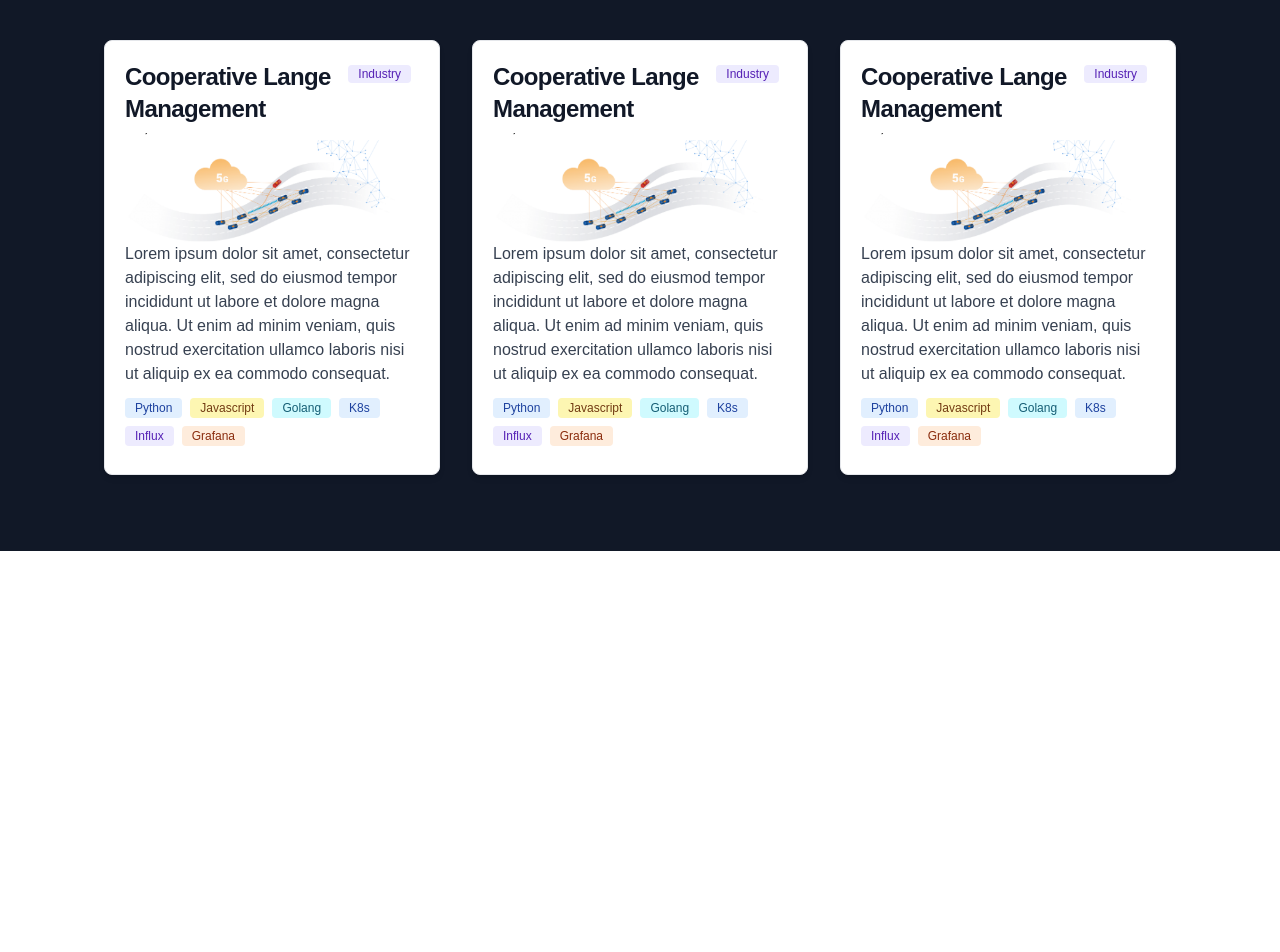
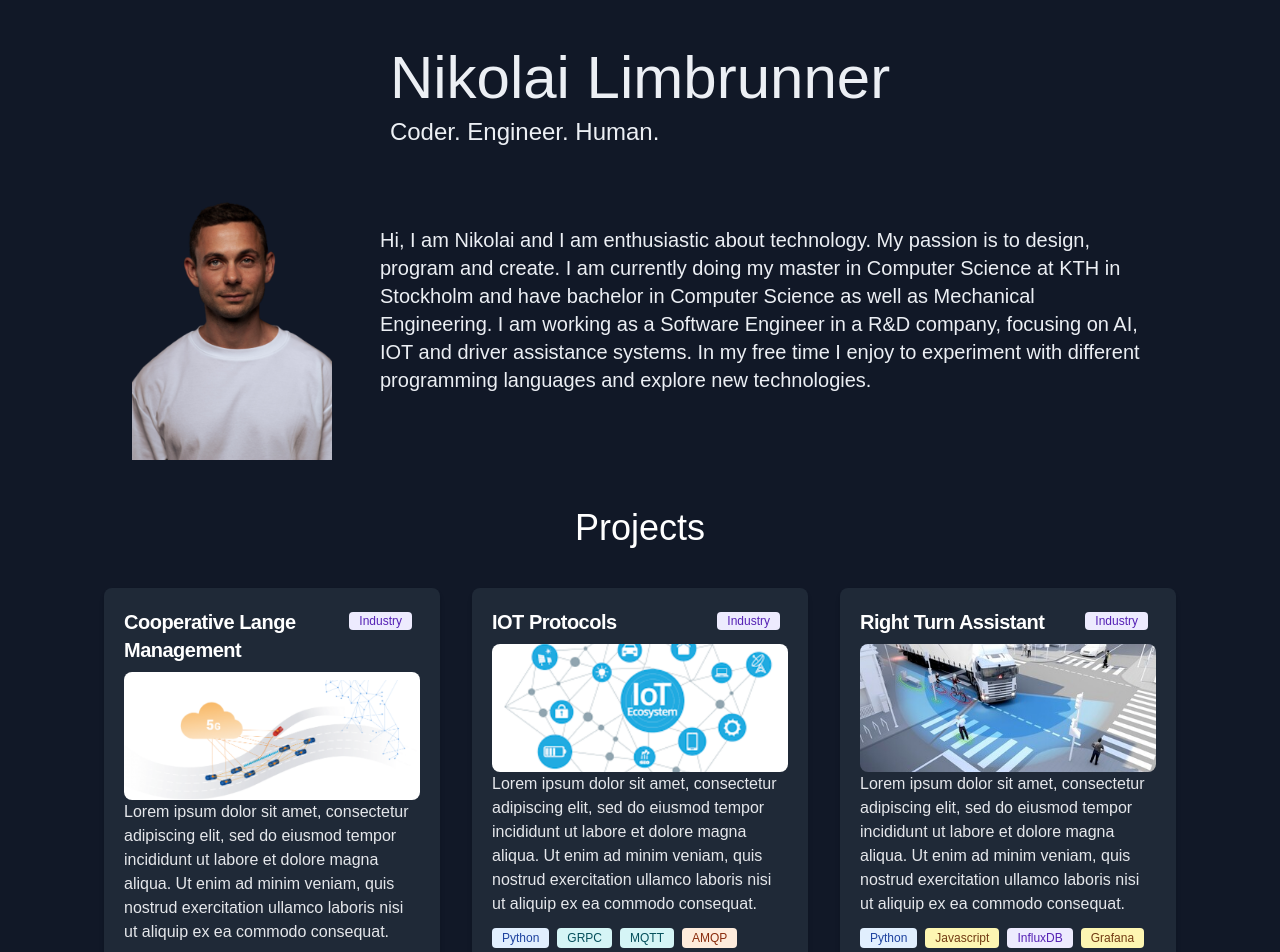
Before and after one commit to nikolim/nikolim.github.io, a JavaScript app: page / in a window 1280 px wide. Shown: the top 952 px of the page. Before the commit the page ends 800 px from the top, so only its background shows below. Built offline with nearby package versions, Linux system fonts and the light colour scheme; the HTML template or start-up script is replaced by a standard one.

Commit message:
Improved about me

```diff
--- a/src/App.js
+++ b/src/App.js
@@ -7,8 +7,8 @@ import Projects from "./Components/projects";
 export default function App() {
   return (
           <div className="bg-gray-900">
-              {/*<Header />*/}
-              {/*<About />*/}
+              <Header />
+              <About />
               <Projects />
               {/*<Experience />*/}
               {/*<Education />*/}
--- a/src/Components/about.js
+++ b/src/Components/about.js
@@ -1,10 +1,13 @@
+import profile from "../Assets/profile.png";
+
 const About = function () {
     return (
-    <div className="flex justify-center h-2/6 ">
-      <div className="p-12 default-text text-4xl flex items-center">
-        About me
+        <div className="flex flex-wrap justify-center gap-x-12 gap-y-6 p-3">
+            <div className={"object-fit max-w-[200px]"}>
+                <img src={profile} alt=""/>
             </div>
-      <div className="p-12 default-text text-2xl max-w-4xl">
+            <div className="flex">
+                <div className="default-text m-auto text-xl max-w-3xl">
                     Hi, I am Nikolai and I am enthusiastic about technology. My passion is
                     to design, program and create. I am currently doing my master in
                     Computer Science at KTH in Stockholm and have bachelor in Computer
@@ -14,6 +17,7 @@ const About = function () {
                     programming languages and explore new technologies.
                 </div>
             </div>
+        </div>
     );
 };
 
--- a/src/Components/experience.js
+++ b/src/Components/experience.js
@@ -2,17 +2,17 @@ import motius from "../Assets/experience/motius.png";
 import vi from "../Assets/experience/vi.png";
 import iav from "../Assets/experience/iav.png";
 
-const Card = function ({ company, position, description, logo }) {
+const Card = function ({company, position, description, logo}) {
     return (
-    <div className="p-16 max-w-xl">
-      <div className="px-5 flex items-center justify-between">
+        <div className="max-w-sm">
+            <div className="flex items-center justify-between">
                 <div>
                     <h4 className="mb-2 text-2xl font-bold text-white">{company}</h4>
                     <h5 className="mb-2 text-xl font-medium text-white">{position}</h5>
                 </div>
-        <img className="m-5 h-24" src={logo} alt="" />
+                <img className="m-5 h-24" src={logo} alt=""/>
             </div>
-      <div className="px-5">
+            <div className="">
                 <p className="mb-3 text-lg text-gray-400">{description}</p>
             </div>
         </div>
@@ -21,7 +21,9 @@ const Card = function ({ company, position, description, logo }) {
 
 const Experience = function () {
     return (
-    <div className="flex h-screen justify-center align-middle pt-32">
+        <div className="flex">
+            <div
+                className="grid grid-cols-1 sm:grid-cols-1 sm:p-4 md:grid-cols-2 md:p-6 lg:grid-cols-3 lg:p-8 xl:grid-cols-3 xl:p-10 gap-8 m-auto max-w-6xl">
                 <div>
                     <div>
                         <Card
@@ -55,6 +57,7 @@ const Experience = function () {
                     />
                 </div>
             </div>
+        </div>
     );
 };
 
--- a/src/Components/header.js
+++ b/src/Components/header.js
@@ -1,9 +1,9 @@
 const Header = function () {
   return (
-    <div className="default-text flex flex-col">
+    <div className="default-text flex flex-col pt-12 px-3">
       <div className="m-auto">
-        <div className="text-8xl">Nikolai Limbrunner</div>
-        <div className="text-3xl">Coder. Engineer. Human.</div>
+        <div className="text-6xl">Nikolai Limbrunner</div>
+        <div className="text-2xl pt-2">Coder. Engineer. Human.</div>
       </div>
     </div>
   );
--- a/src/Components/projects.js
+++ b/src/Components/projects.js
@@ -1,4 +1,9 @@
 import clm from "../Assets/projects/clm.png";
+import iot from "../Assets/projects/iot.png";
+import raa from "../Assets/projects/raa.png";
+import handpan from "../Assets/projects/handpan.png";
+import cabworld from "../Assets/projects/cabworld.png";
+import bragi from "../Assets/projects/bragi.png";
 
 const commonBadgeStyle = "text-xs font-medium mr-2 mb-2 px-2.5 py-0.5 rounded";
 
@@ -27,26 +32,47 @@ const K8sBadge = function () {
     return (<span className={`bg-blue-100 text-blue-800 ${commonBadgeStyle}`}>K8s</span>);
 }
 const InfluxBadge = function () {
-    return (<span className={`bg-purple-100 text-purple-800 ${commonBadgeStyle}`}>Influx</span>);
+    return (<span className={`bg-purple-100 text-purple-800 ${commonBadgeStyle}`}>InfluxDB</span>);
 }
 const GrafanaBadge = function () {
-    return (<span className={`bg-orange-100 text-orange-800 ${commonBadgeStyle}`}>Grafana</span>);
+    return (<span className={`bg-yellow-100 text-yellow-800 ${commonBadgeStyle}`}>Grafana</span>);
+}
+const AMQPBadge = function () {
+    return (<span className={`bg-orange-100 text-orange-800 ${commonBadgeStyle}`}>AMQP</span>);
+}
+const GrpcBadge = function () {
+    return (<span className={`bg-teal-100 text-teal-800 ${commonBadgeStyle}`}>GRPC</span>);
+}
+const MQTTBadge = function () {
+    return (<span className={`bg-teal-100 text-teal-800 ${commonBadgeStyle}`}>MQTT</span>);
+}
+const ReactBadge = function () {
+    return (<span className={`bg-blue-100 text-blue-800 ${commonBadgeStyle}`}>React</span>);
+}
+const FirebaseBadge = function () {
+    return (<span className={`bg-orange-100 text-orange-800 ${commonBadgeStyle}`}>Firebase</span>);
+}
+const TailwindBadge = function () {
+    return (<span className={`bg-cyan-100 text-cyan-800 ${commonBadgeStyle}`}>TailwindCSS</span>);
+}
+const TorchBadge = function () {
+    return (<span className={`bg-rose-100 text-rose-800 ${commonBadgeStyle}`}>PyTorch</span>);
 }
 
 const Card = function ({name, type, img, description, badges}) {
     return (
         <div
-            className="max-w-sm bg-white rounded-lg border border-gray-200 shadow-md dark:bg-gray-800 dark:border-gray-700">
+            className="max-w-sm bg-gray-800 rounded-lg shadow-md transform transition duration-500 hover:scale-105">
             <div className="p-5">
-                <div className="flex">
-                    <h5 className="mb-2 text-2xl font-bold tracking-tight text-gray-900 dark:text-white">
+                <div className="flex justify-between">
+                    <h5 className="mb-2 text-xl font-bold tracking-tight text-white">
                         {name} </h5>
-                    <div>
+                    <div className="">
                         {type()}
                     </div>
                 </div>
-                <img className="rounded-t-lg" src={img} alt=""/>
-                <p className="mb-3 font-normal text-gray-700 dark:text-gray-400">{description}</p>
+                <img className="rounded-lg w-full h-32 object-cover" src={img} alt=""/>
+                <p className="mb-3 font-normal text-gray-200">{description}</p>
                 <div className="flex flex-wrap">
                     {badges.map(badge => badge())}
                 </div>
@@ -56,26 +82,47 @@ const Card = function ({name, type, img, description, badges}) {
 
 const Projects = function () {
     return (
-        <div className="flex pb-9">
+        <div className="flex-col pt-9">
+            <div className="text-center text-white text-4xl">
+                Projects
+            </div>
             <div
                 className="p-4 grid grid-cols-1 sm:grid-cols-1 sm:p-4 md:grid-cols-2 md:p-6 lg:grid-cols-3 lg:p-8 xl:grid-cols-3 xl:p-10 gap-8 m-auto max-w-6xl">
                 <Card name={"Cooperative Lange Management"}
                       type={IndustryBadge}
                       img={clm}
                       description={"Lorem ipsum dolor sit amet, consectetur adipiscing elit, sed do eiusmod tempor incididunt ut labore et dolore magna aliqua. Ut enim ad minim veniam, quis nostrud exercitation ullamco laboris nisi ut aliquip ex ea commodo consequat."}
-                      badges={[PythonBadge, JavascriptBadge, GolangBadge, K8sBadge, InfluxBadge, GrafanaBadge]}
+                      badges={[PythonBadge, JavascriptBadge, GolangBadge, AMQPBadge, K8sBadge, InfluxBadge, GrafanaBadge]}
                 />
-                <Card name={"Cooperative Lange Management"}
+                <Card name={"IOT Protocols"}
                       type={IndustryBadge}
-                      img={clm}
+                      img={iot}
                       description={"Lorem ipsum dolor sit amet, consectetur adipiscing elit, sed do eiusmod tempor incididunt ut labore et dolore magna aliqua. Ut enim ad minim veniam, quis nostrud exercitation ullamco laboris nisi ut aliquip ex ea commodo consequat."}
-                      badges={[PythonBadge, JavascriptBadge, GolangBadge, K8sBadge, InfluxBadge, GrafanaBadge]}
+                      badges={[PythonBadge, GrpcBadge, MQTTBadge, AMQPBadge]}
                 />
-                <Card name={"Cooperative Lange Management"}
+                <Card name={"Right Turn Assistant"}
                       type={IndustryBadge}
-                      img={clm}
+                      img={raa}
                       description={"Lorem ipsum dolor sit amet, consectetur adipiscing elit, sed do eiusmod tempor incididunt ut labore et dolore magna aliqua. Ut enim ad minim veniam, quis nostrud exercitation ullamco laboris nisi ut aliquip ex ea commodo consequat."}
-                      badges={[PythonBadge, JavascriptBadge, GolangBadge, K8sBadge, InfluxBadge, GrafanaBadge]}
+                      badges={[PythonBadge, JavascriptBadge, InfluxBadge, GrafanaBadge]}
+                />
+                <Card name={"Workshop Booking Website"}
+                      type={PrivateBadge}
+                      img={handpan}
+                      description={"Lorem ipsum dolor sit amet, consectetur adipiscing elit, sed do eiusmod tempor incididunt ut labore et dolore magna aliqua. Ut enim ad minim veniam, quis nostrud exercitation ullamco laboris nisi ut aliquip ex ea commodo consequat."}
+                      badges={[JavascriptBadge, ReactBadge, FirebaseBadge, TailwindBadge]}
+                />
+                <Card name={"Music Game Website"}
+                      type={UniversityBadge}
+                      img={bragi}
+                      description={"Lorem ipsum dolor sit amet, consectetur adipiscing elit, sed do eiusmod tempor incididunt ut labore et dolore magna aliqua. Ut enim ad minim veniam, quis nostrud exercitation ullamco laboris nisi ut aliquip ex ea commodo consequat."}
+                      badges={[JavascriptBadge, ReactBadge, FirebaseBadge, TailwindBadge]}
+                />
+                <Card name={"Cabworld and Cablab (Thesis)"}
+                      type={UniversityBadge}
+                      img={cabworld}
+                      description={"Lorem ipsum dolor sit amet, consectetur adipiscing elit, sed do eiusmod tempor incididunt ut labore et dolore magna aliqua. Ut enim ad minim veniam, quis nostrud exercitation ullamco laboris nisi ut aliquip ex ea commodo consequat."}
+                      badges={[PythonBadge, TorchBadge]}
                 />
             </div>
         </div>
```
Also changed, not shown: src/Assets/profile.png. Lines whose indentation alone changed are shown as unchanged.
